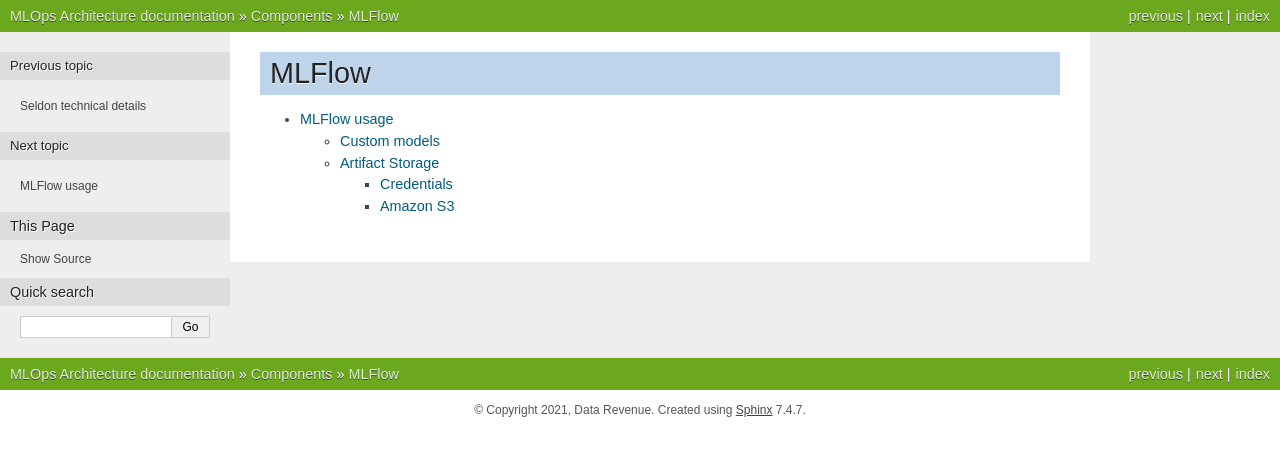
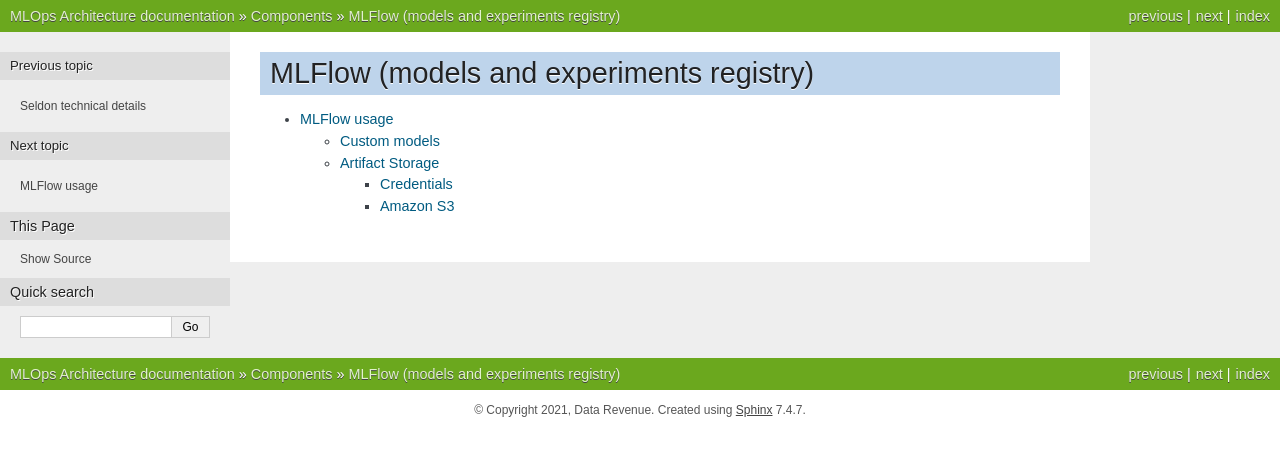
Before and after one commit to datarevenue-berlin/OpenMLOps, a Sphinx documentation site: the page built from docs/components/mlflow/index.rst, in a window 1280 px wide. Shown: the top 456 px of the page. Built offline with Sphinx 7.4.7, drawn with Linux system fonts in a browser that asks for light colours.

Commit message:
Extend section titles
--- don't change below this line ---
MLOPS-95 #time 0m

```diff
--- a/docs/components/feast/index.rst
+++ b/docs/components/feast/index.rst
@@ -1,6 +1,6 @@
-*****
-Feast
-*****
+*********************
+Feast (feature store)
+*********************
 
 .. toctree::
 
--- a/docs/components/mlflow/index.rst
+++ b/docs/components/mlflow/index.rst
@@ -1,6 +1,6 @@
-******
-MLFlow
-******
+****************************************
+MLFlow (models and experiments registry)
+****************************************
 
 .. toctree::
 
--- a/docs/components/prefect/index.rst
+++ b/docs/components/prefect/index.rst
@@ -1,6 +1,6 @@
-*******
-Prefect
-*******
+*********************************
+Prefect (workflows orchestration)
+*********************************
 
 .. toctree::
 
--- a/docs/components/seldon/index.rst
+++ b/docs/components/seldon/index.rst
@@ -1,6 +1,6 @@
-******
-Seldon
-******
+**********************
+Seldon (model serving)
+**********************
 
 .. toctree::
 
```
